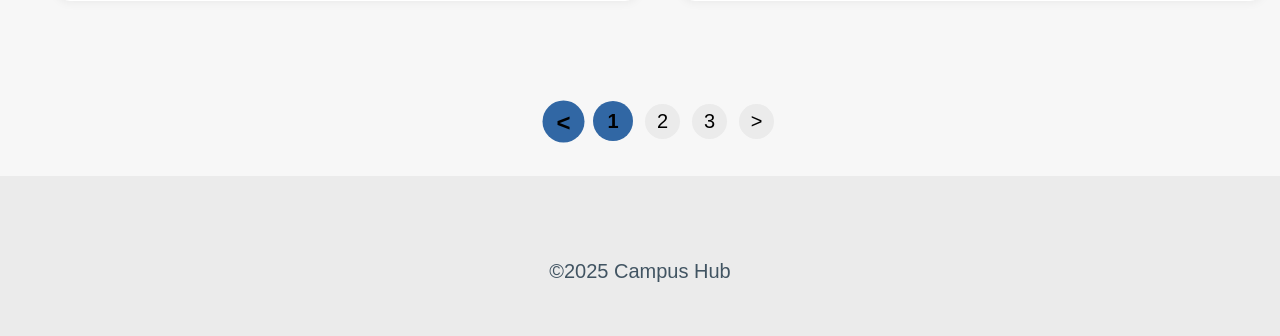
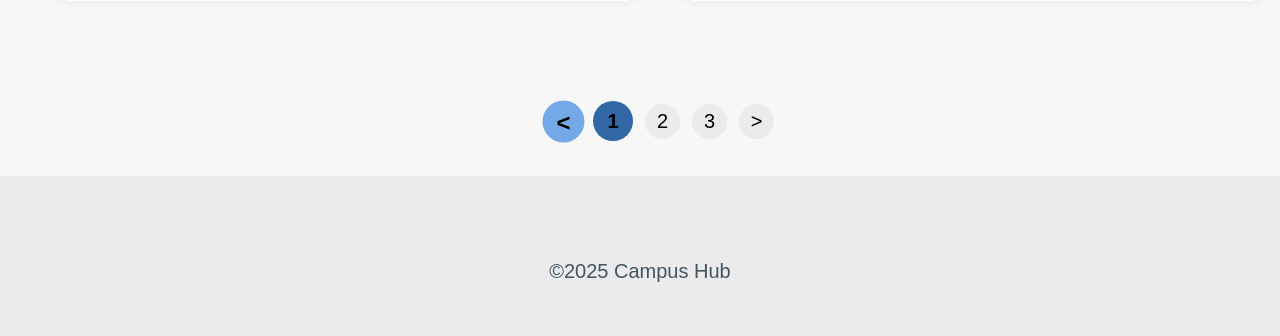
Before and after one commit to OhKh09373/ITCS333-Group3, a PHP site: page /news.html in a window 1280 px wide, with the pointer over the restyled element. Shown: the part 1376-1712 px from the top of the page. Run offline with PHP 8.4, Linux system fonts and the light colour scheme.

Commit message:
pagination color

```diff
--- a/news/news.css
+++ b/news/news.css
@@ -120,7 +120,7 @@ a{
     transition: 0.3s;
 }
 .pagination a:hover{
-    background-color: #3167a4;
+    background-color: #73a9e7;
     scale: 1.2;
     font-weight: bold;
 }
```
